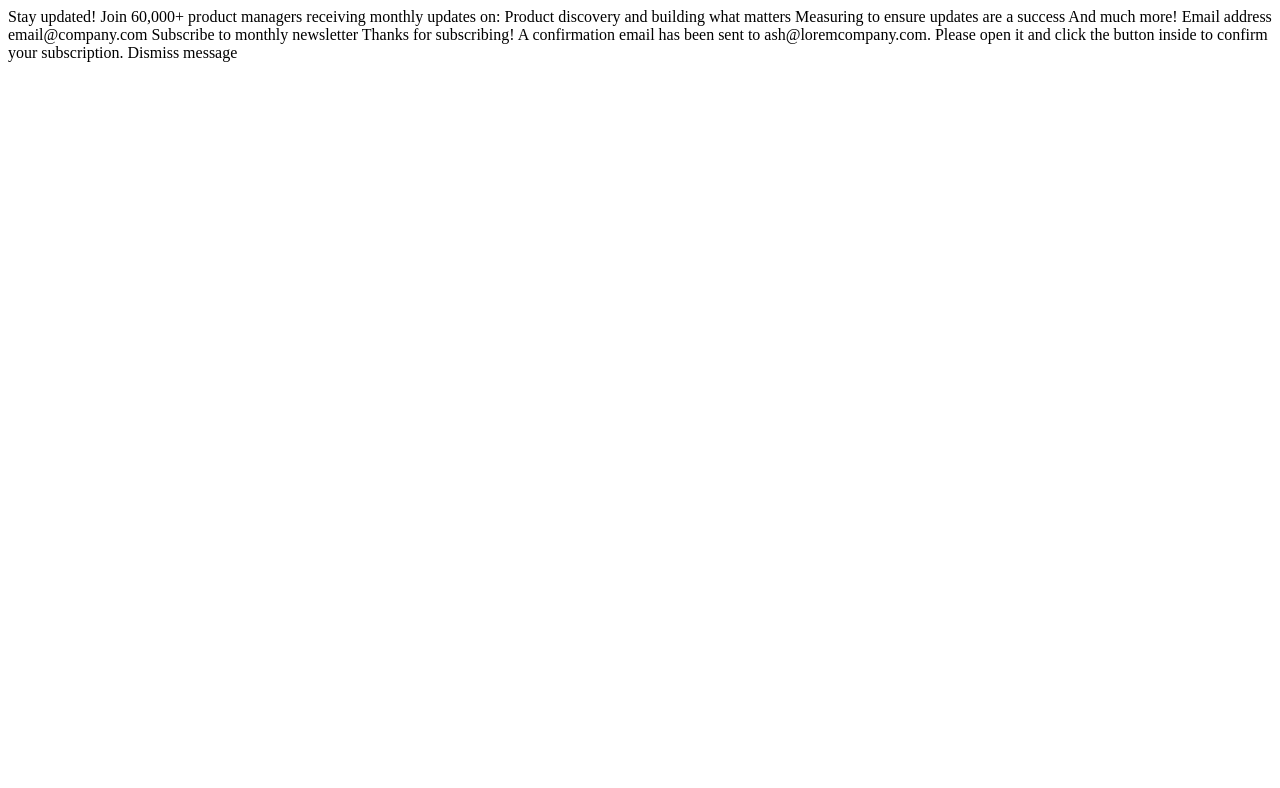
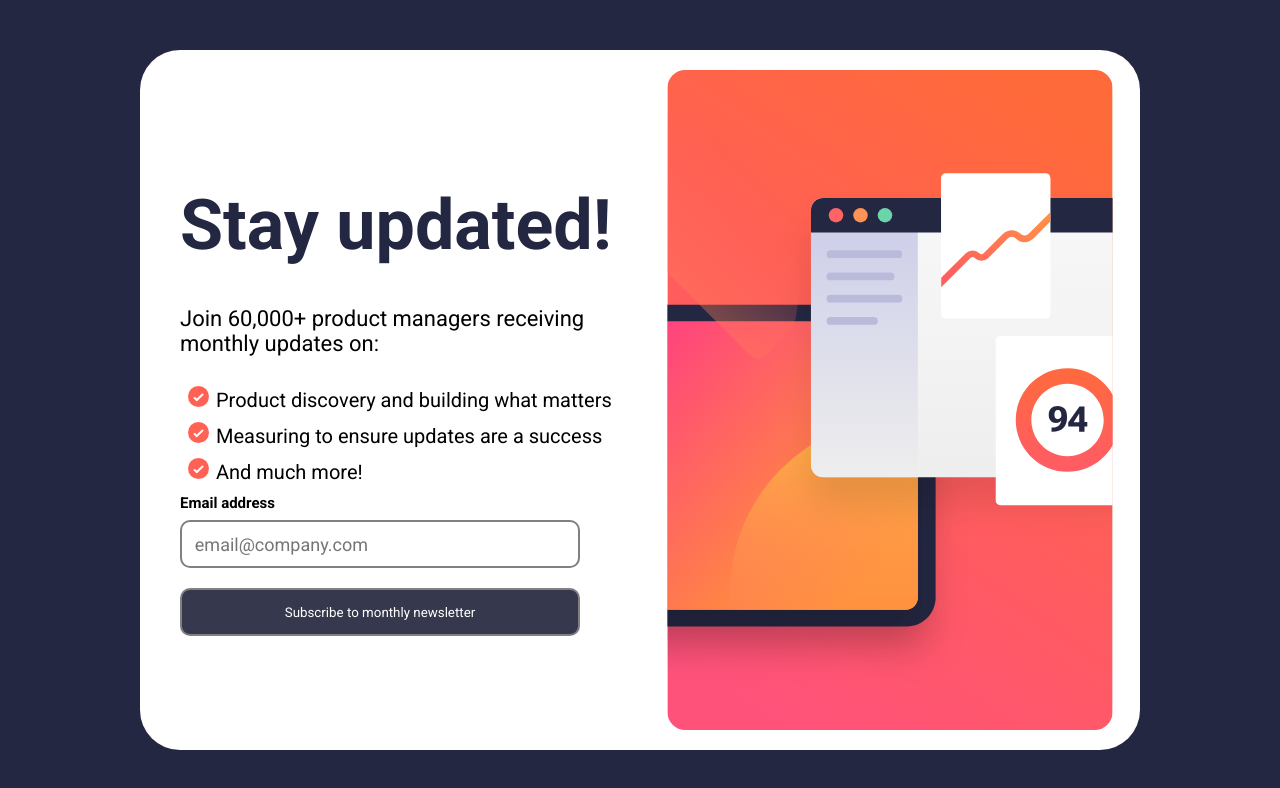
Before and after one commit to KacperZys/newsletter-sign-up, a plain HTML site: page index.html in a window 1280 px wide. Drawn offline with Linux system fonts and the light colour scheme.

Commit message:
created everything from zero

```diff
--- a/index.html
+++ b/index.html
@@ -8,41 +8,39 @@
 
   <link rel="icon" type="image/png" sizes="32x32" href="./assets/images/favicon-32x32.png">
   <link rel="stylesheet" href="styles.css">
+  <link rel="preconnect" href="https://fonts.googleapis.com">
+  <link rel="preconnect" href="https://fonts.gstatic.com" crossorigin>
+  <link href="https://fonts.googleapis.com/css2?family=Roboto:wght@400;700&display=swap" rel="stylesheet">
 
   <title>Frontend Mentor | Newsletter sign-up form with success message</title>
 
 
 </head>
 
-<body>
+<body class="wrapper">
 
-  <!-- Sign-up form start -->
+  <main class="main">
+    <div class="main__div main__div--left">
+      <h1 class="main__h1">Stay updated!</h1>
+      <p class="main__text">Join 60,000+ product managers receiving monthly updates on:</p>
 
-  Stay updated!
+      <ul class="list">
+        <li class="list__item">Product discovery and building what matters</li>
+        <li class="list__item">Measuring to ensure updates are a success</li>
+        <li class="list__item">And much more!</li>
+      </ul>
 
-  Join 60,000+ product managers receiving monthly updates on:
+      <form class="form" novalidate>
+        <label class="form__label" for="email">Email address</label>
+        <input class="form__input" type="email" id="email" placeholder="email@company.com">
+        <button class="form__button" type="submit">Subscribe to monthly newsletter</button>
+      </form>
+    </div>
+    <div class="main__div main__div--right">
+      <img class="main__image" src="assets/images/illustration-sign-up-desktop.svg" alt="main image">
+    </div>
+  </main>
 
-  Product discovery and building what matters
-  Measuring to ensure updates are a success
-  And much more!
-
-  Email address
-  email@company.com
-
-  Subscribe to monthly newsletter
-
-  <!-- Sign-up form end -->
-
-  <!-- Success message start -->
-
-  Thanks for subscribing!
-
-  A confirmation email has been sent to ash@loremcompany.com.
-  Please open it and click the button inside to confirm your subscription.
-
-  Dismiss message
-
-  <!-- Success message end -->
   <script src="main.js"></script>
 </body>
 
--- a/styles.css
+++ b/styles.css
@@ -0,0 +1,101 @@
+:root {
+    font-size: 62.5%;
+}
+
+* {
+    margin: 0;
+    border: 0;
+    box-sizing: border-box;
+    font-family: 'Roboto', sans-serif;
+}
+
+.wrapper {
+    background-color: hsl(234, 29%, 20%);
+}
+
+.main {
+    width: 1000px;
+    height: 700px;
+    background-color: #fff;
+    position: absolute;
+    top: 50%;
+    left: 50%;
+    transform: translate(-50%, -50%);
+    padding: 2rem;
+    display: flex;
+    border-radius: 40px;
+}
+
+.main__div {
+    width: 50%;
+    height: 100%;
+}
+
+.main__div--left {
+    display: flex;
+    flex-direction: column;
+    align-items: flex-start;
+    justify-content: center;
+    padding: 2rem;
+}
+
+.main__div--right {
+    display: flex;
+    justify-content: flex-end;
+}
+
+.main__image {
+    height: 100%;
+    width: 460px;
+}
+
+.main__h1 {
+    color: hsl(234, 29%, 20%);
+    font-size: 7rem;
+    margin: 2rem 0;
+}
+
+.main__text {
+    font-size: 2.2rem;
+    margin: 2rem 0;
+}
+
+.list {
+    font-size: 2rem;
+    padding-left: 2.8rem;
+}
+
+.list__item {
+    list-style-image: url('assets/images/icon-list.svg');
+    margin: 1rem 0.8rem;
+}
+
+.form {
+    font-size: 2rem;
+}
+
+.form__label {
+    font-size: 1.5rem;
+    display: block;
+    font-weight: 700;
+}
+
+.form__input {
+    width: 40rem;
+    height: 6vh;
+    border: 2px solid gray;
+    padding: 0 1vw;
+    margin: 1vh 0 2.5vh 0;
+    border-radius: 10px;
+    font-size: 1.8rem;
+}
+
+.form__button {
+    width: 40rem;
+    height: 6vh;
+    border: 2px solid gray;
+    background-color: hsl(235, 18%, 26%);
+    color: white;
+    margin: auto 0;
+    border-radius: 10px;
+}
```
